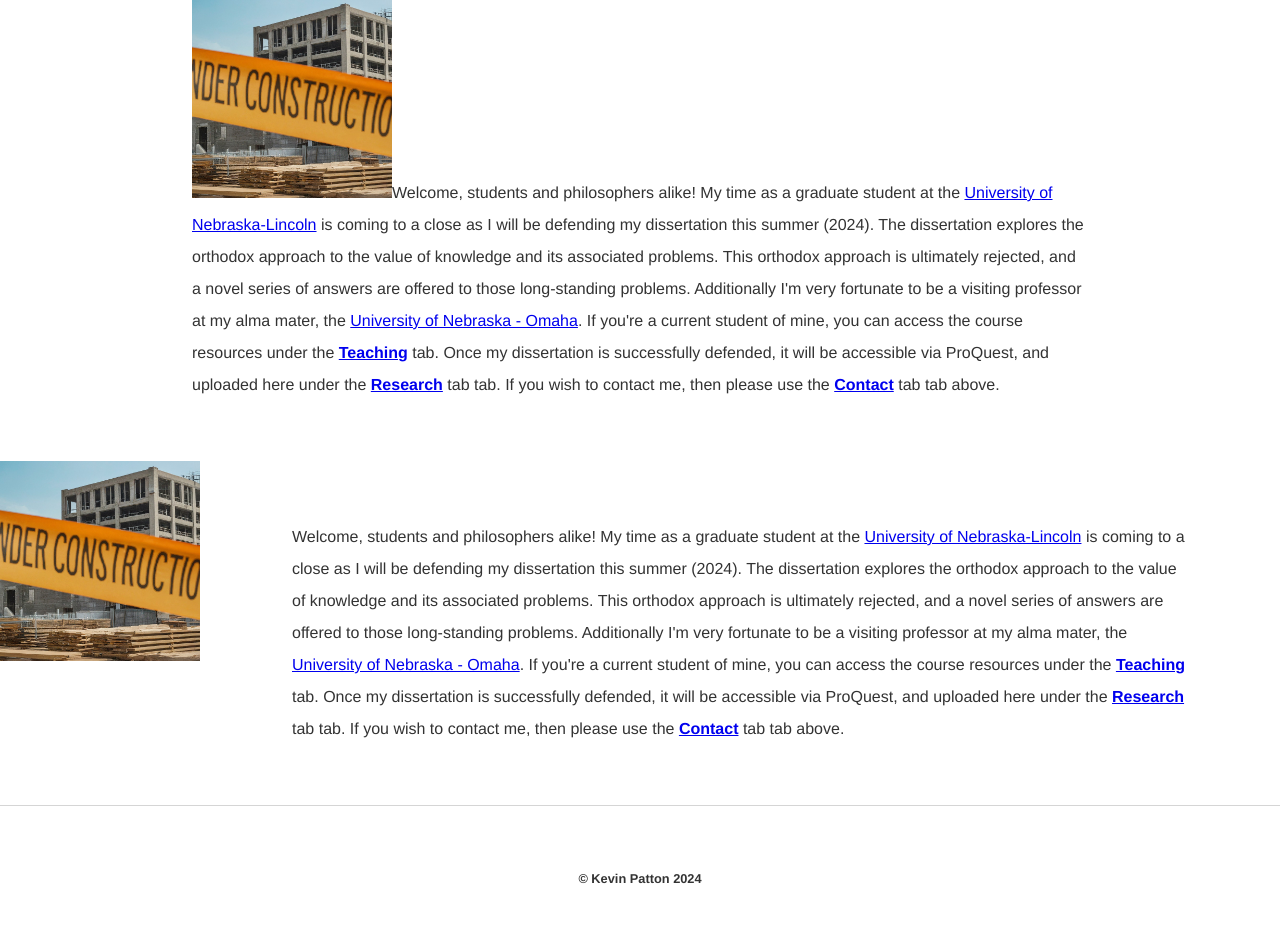
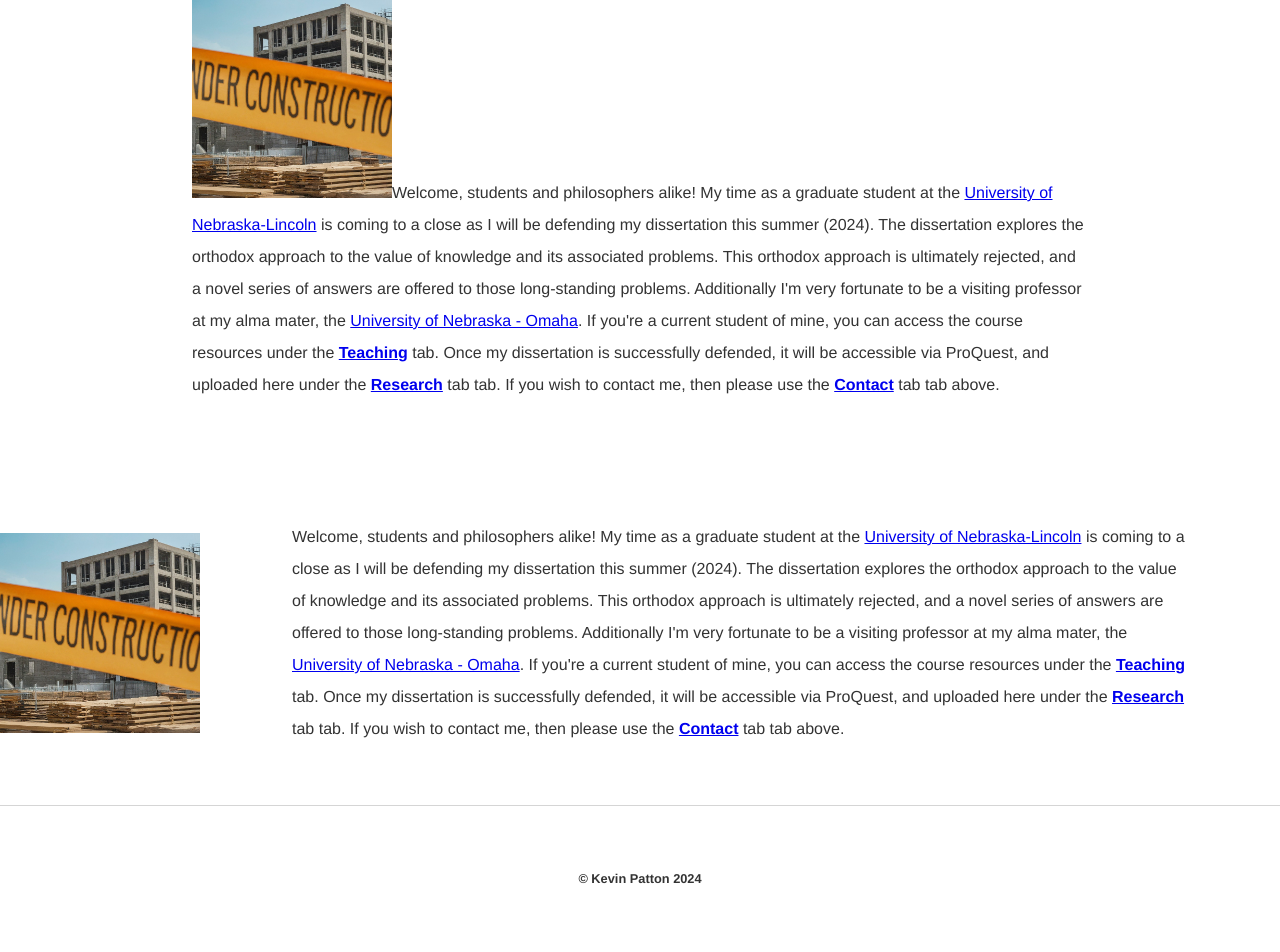
Before and after one commit to kevinjpatton/kevinjpatton.github.io, a Jekyll site: the page built from test.html, in a window 1280 px wide. Shown: the part 410-1362 px from the top of the page. Built offline with Jekyll 4.4.1, drawn with Linux system fonts in a browser that asks for light colours; Markdown is read by kramdown in place of the engine named in the settings.

Commit message:
Update test.css

```diff
--- a/css/test.css
+++ b/css/test.css
@@ -193,7 +193,7 @@ table, th, td {  /* This will apply the font to the entire table */
 
 .thumbnail-container {
   display: flex; /* Enable flexbox */
-  align-items: flex-start; /* Align items to the top of the container */
+  align-items: center; /* Align items to the top of the container */
 }
 
 .thumbnail-text {
```
